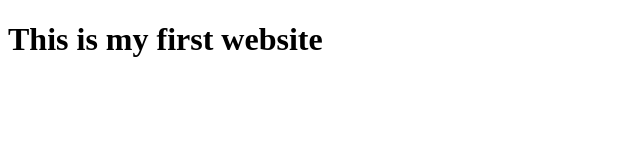
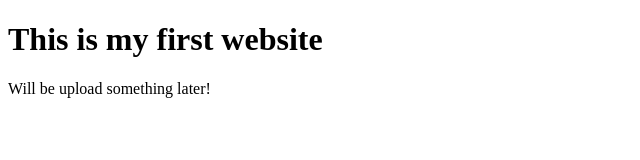
Before and after one commit to davidcheng220/davidcheng220.github.io, a plain HTML site: page index.html in a window 1280 px wide. Shown: the whole page, without its empty margins (0-640 px from the left). Drawn offline with Linux system fonts and the light colour scheme.

Commit message:
Update index.html

```diff
--- a/index.html
+++ b/index.html
@@ -7,5 +7,6 @@
     </head>
     <body>
         <h1>This is my first website</h1>
+        Will be upload something later!
     </body>
 </html>
```
